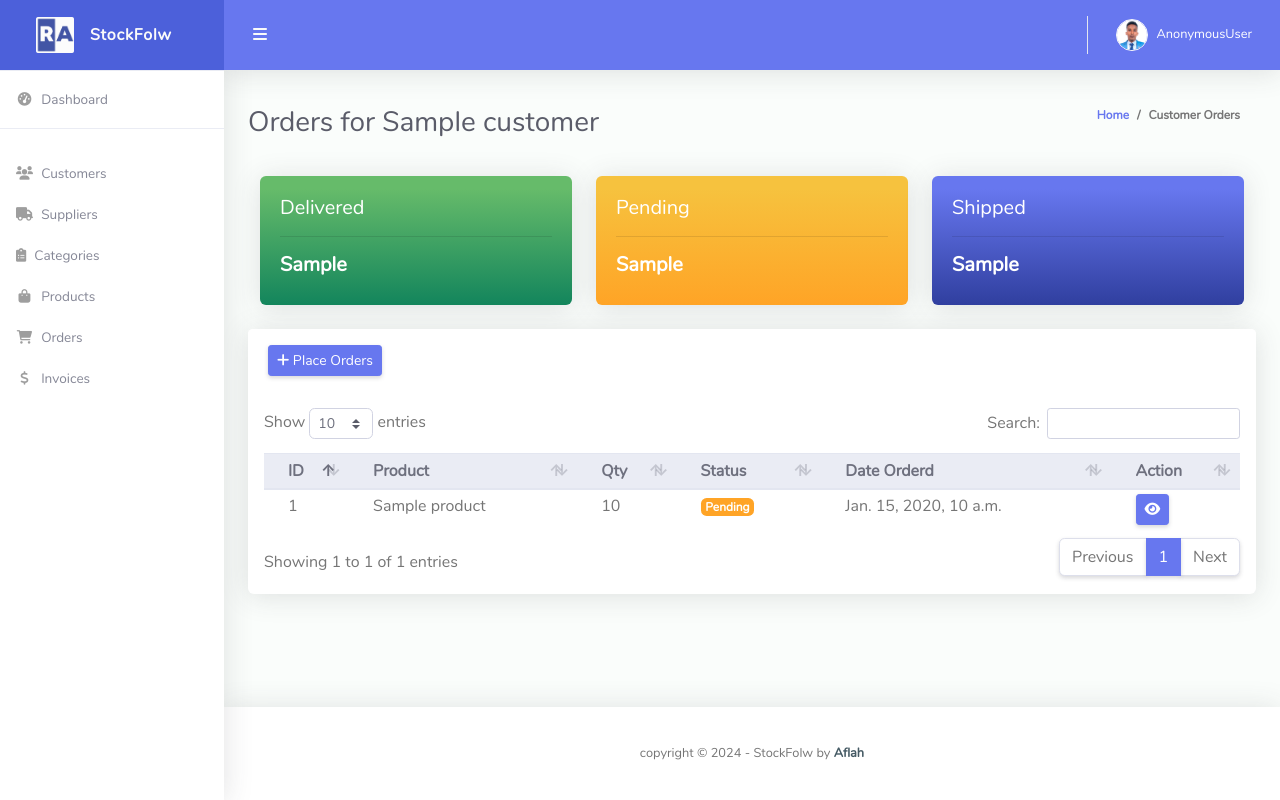
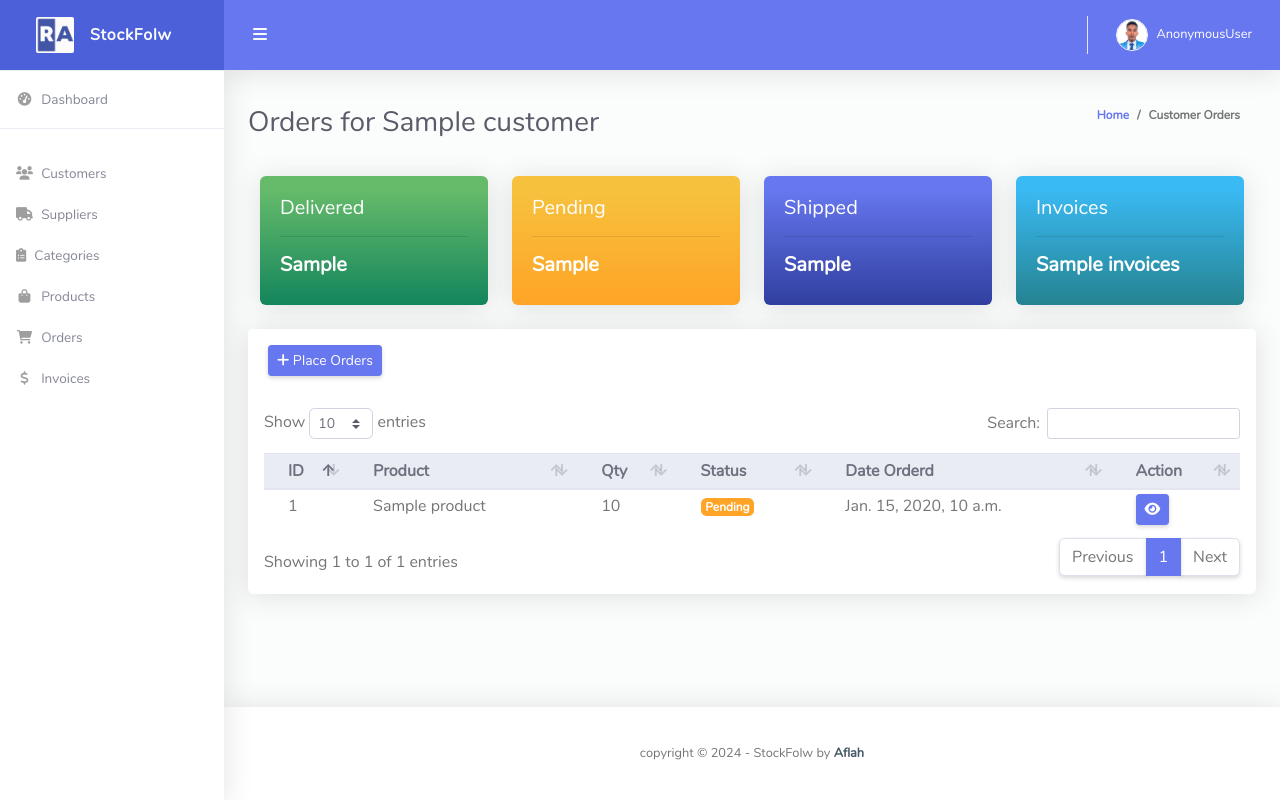
Before and after one commit to AflaxCade/Inventory-Management-System, a Django app: template templates/customer_orders.html in a window 1280 px wide. Run offline with Django 3.2, Linux system fonts and the light colour scheme; the template is opened without the code that fills it: most values are stand-ins (such as "Sample title", 1, 10 or a date in 2020); some libraries are stand-ins or nearby versions.

Commit message:
added customer invoice count display

```diff
--- a/stockflow/views.py
+++ b/stockflow/views.py
@@ -148,16 +148,16 @@ def customerOrders(request, pk):
         messages.error(request, 'Customer does not exist.')
         return redirect('customer')
     orders = customer.order_set.all()
+    invoices = Invoice.objects.filter(customer=customer).count()
     pending_orders = orders.filter(status='Pending').count()
     shipped_orders = orders.filter(status='Shipped').count()
     delivered_orders = orders.filter(status='Delivered').count()
-    cancelled_orders = orders.filter(status='Cancelled').count()
     context = {'customer': customer,
                'orders': orders,
+               'invoices': invoices,
                'pending_orders': pending_orders,
                'shipped_orders': shipped_orders,
-               'delivered_orders': delivered_orders,
-               'cancelled_orders': cancelled_orders,}
+               'delivered_orders': delivered_orders,}
     return render(request, 'customer_orders.html', context)
 
 
--- a/templates/customer_orders.html
+++ b/templates/customer_orders.html
@@ -36,7 +36,7 @@
     <div class="col-lg-12">
 
         <div class="row">
-            <div class="col-xl-4 col-md-6 mb-4">
+            <div class="col-xl-3 col-md-6 mb-4">
                 <div class="card bg-gradient-success font-weight-bold text-white">
                     <div class="h5 card-body">
                         Delivered
@@ -46,7 +46,7 @@
                 </div>
             </div>
 
-            <div class="col-xl-4 col-md-6 mb-4">
+            <div class="col-xl-3 col-md-6 mb-4">
                 <div class="card bg-gradient-warning font-weight-bold text-white">
                     <div class="h5 card-body">
                         Pending
@@ -56,12 +56,21 @@
                 </div>
             </div>
 
-            <div class="col-xl-4 col-md-12 mb-4">
+            <div class="col-xl-3 col-md-6 mb-4">
                 <div class="card bg-gradient-primary font-weight-bold text-white">
                     <div class="h5 card-body">
                         Shipped
                         <hr>
                         <div class="font-weight-bold text-white">{{ shipped_orders }}</div>
+                    </div>
+                </div>
+            </div>
+            <div class="col-xl-3 col-md-6 mb-4">
+                <div class="card bg-gradient-info font-weight-bold text-white">
+                    <div class="h5 card-body">
+                        Invoices
+                        <hr>
+                        <div class="font-weight-bold text-white">{{ invoices }}</div>
                     </div>
                 </div>
             </div>
```
